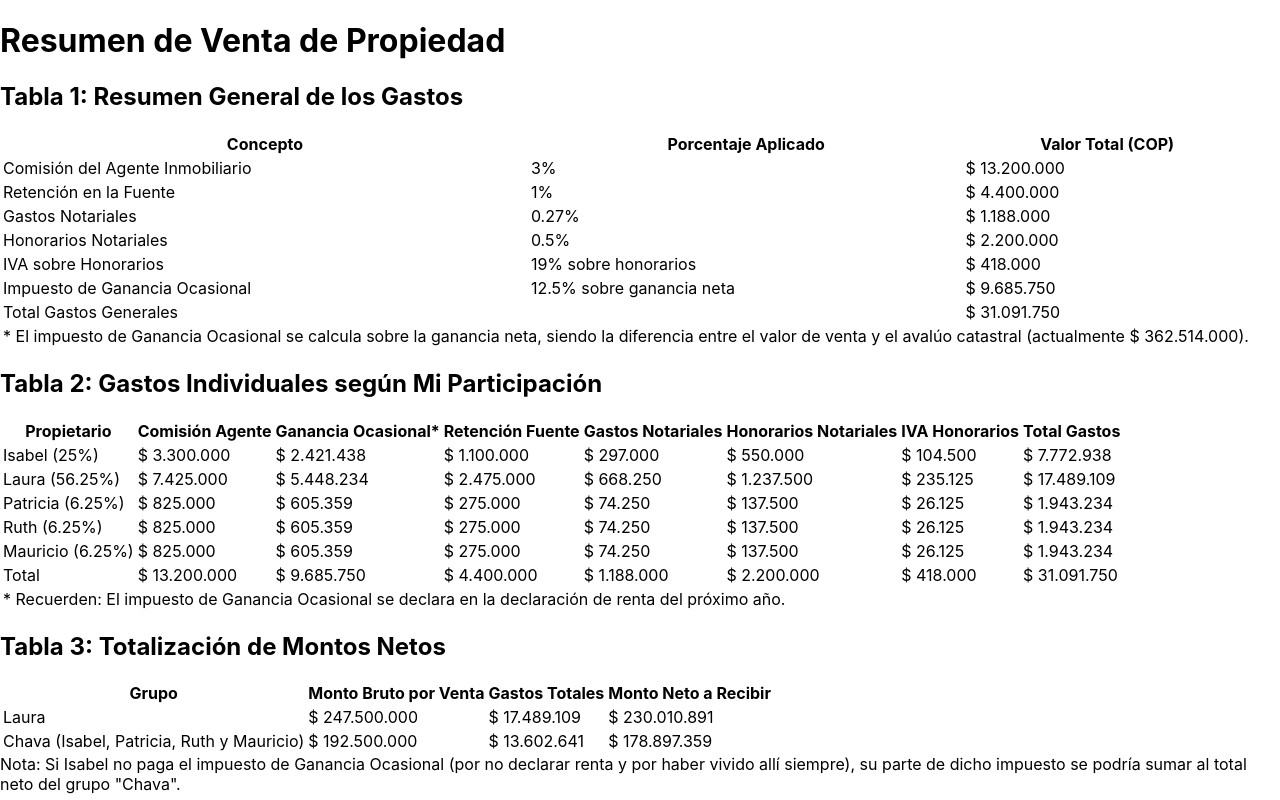
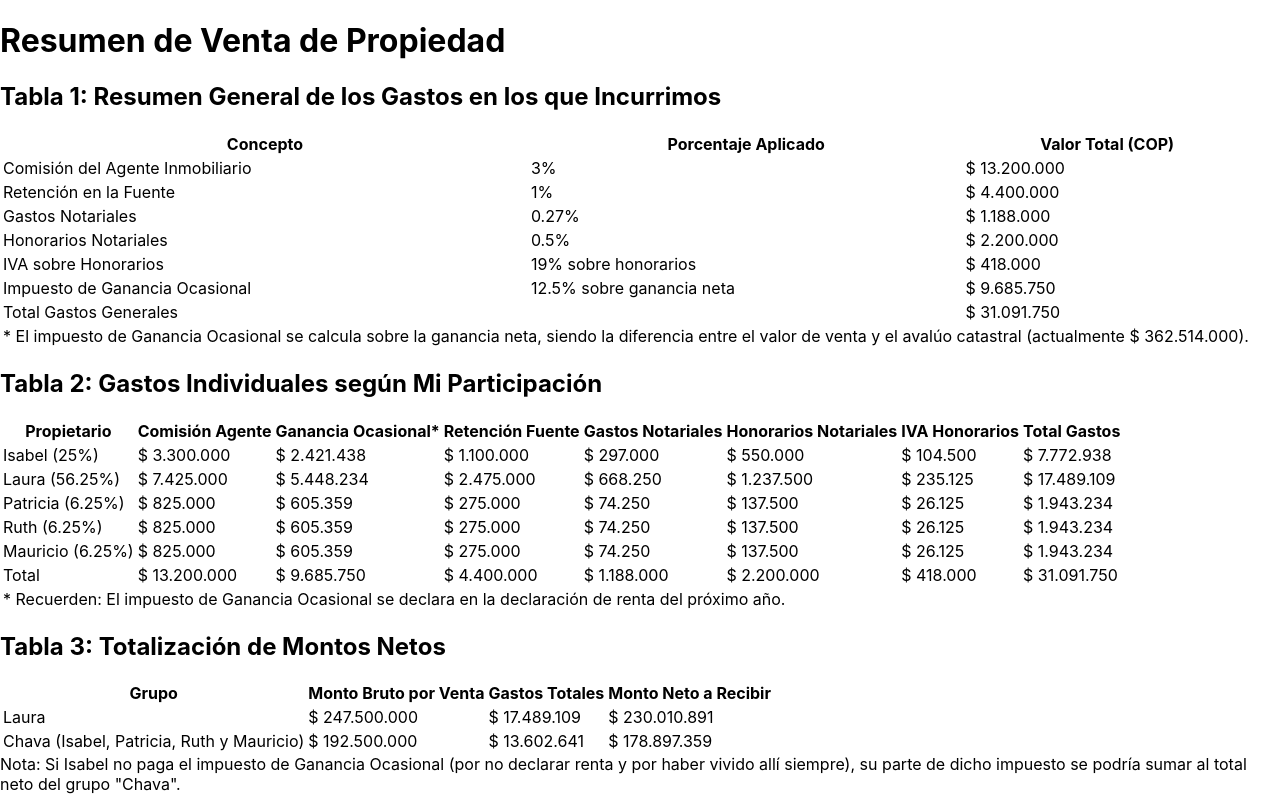
Before and after one commit to JohanSP24/Calculadora-Pte-Aranda, a React (Create React App) app: page / in a window 1280 px wide. Shown: the top 800 px of the page. Built offline with nearby package versions, Linux system fonts and the light colour scheme.

Commit message:
Update VentaPropiedadCalculadora.jsx

```diff
--- a/src/components/VentaPropiedadCalculadora.jsx
+++ b/src/components/VentaPropiedadCalculadora.jsx
@@ -39,7 +39,7 @@ const VentaPropiedadCalculadora = () => {
   });
 
   useEffect(() => {
-    // Ganancia sujeta a impuesto: diferencia entre valor de venta y avalúo catastral
+    // Ganancia sujeta a impuesto: diferencia entre el valor de venta y el avalúo catastral
     const gananciaSujetaImpuesto = valorVenta - valorAdquisicion;
 
     // Cálculo de gastos generales basados en el valor de venta
@@ -51,7 +51,7 @@ const VentaPropiedadCalculadora = () => {
     const honorariosNotariales = valorVenta * (honorariosNotarialesPorc / 100);
     const ivaHonorarios = honorariosNotariales * ivaSobreHonorarios;
 
-    // Calcular gastos individuales para cada propietario
+    // Calcular gastos individuales para cada propietario (pago proporcional)
     const gastosPorPropietario = propietarios.map(prop => {
       const propPorc = prop.porcentaje / 100;
       const comisionProp = comisionAgente * propPorc;
@@ -74,7 +74,7 @@ const VentaPropiedadCalculadora = () => {
       };
     });
 
-    // Calcular monto neto para cada propietario (valor bruto menos gastos)
+    // Calcular el monto neto para cada propietario (valor bruto menos gastos)
     const montoNetoPorPropietario = propietarios.map((prop, idx) => {
       const valorBruto = valorVenta * (prop.porcentaje / 100);
       const totalGastos = gastosPorPropietario[idx].totalGastos;
@@ -124,12 +124,6 @@ const VentaPropiedadCalculadora = () => {
     }).format(valor);
   };
 
-  const sumaPorcentajes = propietarios.reduce((suma, prop) => suma + prop.porcentaje, 0);
-
-  // Consolidar montos netos para Tabla 3:
-  const totalNetoLaura = calculos.montoNetoPorPropietario.find(p => p.nombre === 'Laura')?.montoNeto || 0;
-  const totalNetoChava = calculos.montoNetoPorPropietario.filter(p => p.nombre !== 'Laura').reduce((sum, p) => sum + p.montoNeto, 0);
-
   return (
     <div className="min-h-screen bg-gray-100 flex">
       {/* Contenido principal con tablas y resumen */}
@@ -138,7 +132,7 @@ const VentaPropiedadCalculadora = () => {
 
         {/* Tabla 1: Resumen General de Gastos */}
         <div className="mb-8">
-          <h2 className="text-2xl font-semibold mb-4 text-gray-700">Tabla 1: Resumen General de los Gastos</h2>
+          <h2 className="text-2xl font-semibold mb-4 text-gray-700">Tabla 1: Resumen General de los Gastos en los que Incurrimos</h2>
           <div className="overflow-x-auto">
             <table className="min-w-full border border-gray-300">
               <thead className="bg-blue-100">
```
